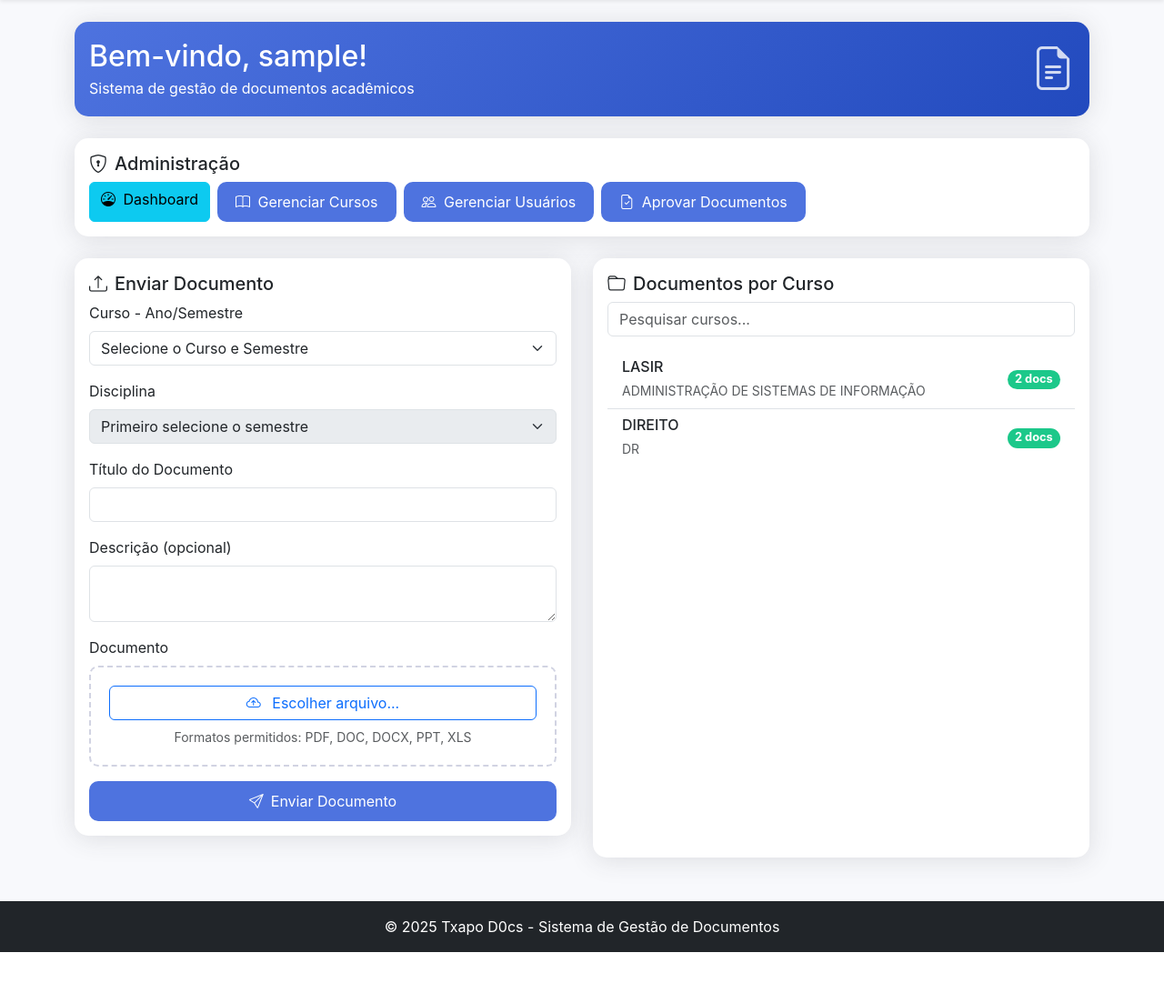
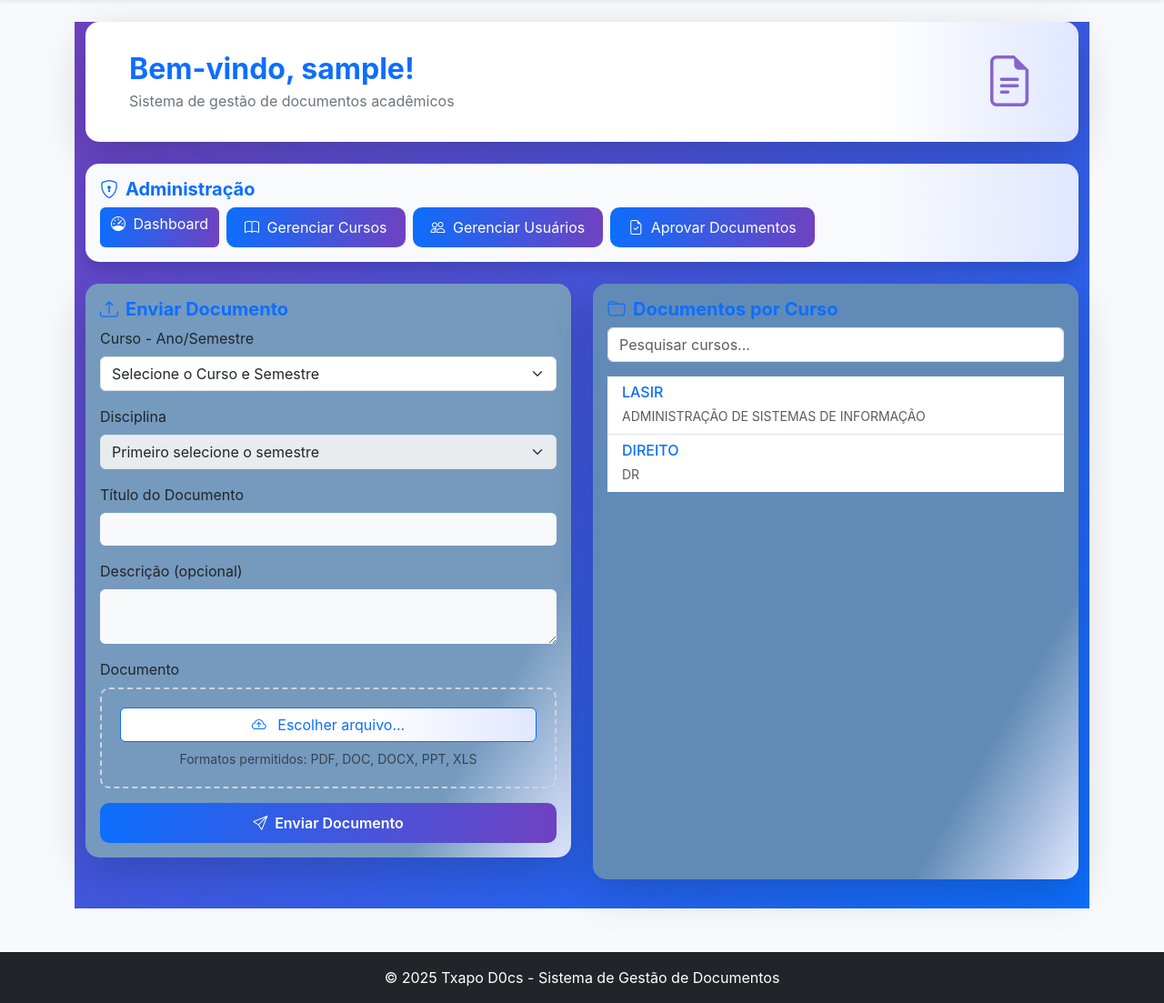
Before and after one commit to jordao1975/servidor-st, a Flask app: page /home in a window 1280 px wide. Shown: the part 56-1159 px from the top of the page at 91% size. Before the commit the page ends 1103 px from the top, so only its background shows below. Run offline with Flask 3, Linux system fonts and the light colour scheme; the visitor is signed in with stand-in values (Sample User, id 1); data comes from the database, SQL or seed files in the repository.

Commit message:
home.html

```diff
--- a/templates/home.html
+++ b/templates/home.html
@@ -1,17 +1,17 @@
 {% extends "base.html" %}
 
 {% block content %}
-<div class="row">
+<div class="row" style="background: linear-gradient(135deg, #6f42c1 0%, #0d6efd 100%); min-height: 100vh; margin: 0; padding-bottom: 2rem;">
     <div class="col-lg-12 mb-4">
-        <div class="card welcome-card">
-            <div class="card-body">
+        <div class="card welcome-card shadow-lg border-0" style="background: linear-gradient(90deg, #fff 80%, #e0e7ff 100%);">
+            <div class="card-body py-4 px-5">
                 <div class="row align-items-center">
                     <div class="col-lg-8">
-                        <h2 class="mb-1">Bem-vindo, {{ current_user.username }}!</h2>
-                        <p class="mb-0">Sistema de gestão de documentos acadêmicos</p>
+                        <h2 class="mb-1 fw-bold text-primary">Bem-vindo, {{ current_user.username }}!</h2>
+                        <p class="mb-0 text-secondary">Sistema de gestão de documentos acadêmicos</p>
                     </div>
                     <div class="col-lg-4 text-end d-none d-lg-block">
-                        <i class="bi bi-file-earmark-text" style="font-size: 3rem; opacity: 0.8;"></i>
+                        <i class="bi bi-file-earmark-text" style="font-size: 3.5rem; color: #6f42c1; opacity: 0.8;"></i>
                     </div>
                 </div>
             </div>
@@ -20,21 +20,20 @@
 
     {% if current_user.is_admin %}
     <div class="col-lg-12 mb-4">
-        <div class="card">
+        <div class="card shadow border-0" style="background: linear-gradient(90deg, #f8fafc 80%, #e0e7ff 100%);">
             <div class="card-body">
-                <h5 class="card-title"><i class="bi bi-shield-lock me-2"></i>Administração</h5>
+                <h5 class="card-title text-primary fw-bold"><i class="bi bi-shield-lock me-2"></i>Administração</h5>
                 <div class="d-flex flex-wrap gap-2">
-                    {# NOVO: Link para o Dashboard, visível apenas para administradores #}
-                    <a href="{{ url_for('dashboard') }}" class="btn btn-info">
+                    <a href="{{ url_for('dashboard') }}" class="btn btn-info admin-btn-gradient">
                         <i class="bi bi-speedometer me-1"></i> Dashboard
                     </a>
-                    <a href="{{ url_for('manage_courses') }}" class="btn btn-primary">
+                    <a href="{{ url_for('manage_courses') }}" class="btn btn-primary admin-btn-gradient">
                         <i class="bi bi-book me-1"></i> Gerenciar Cursos
                     </a>
-                    <a href="{{ url_for('manage_users') }}" class="btn btn-primary">
+                    <a href="{{ url_for('manage_users') }}" class="btn btn-primary admin-btn-gradient">
                         <i class="bi bi-people me-1"></i> Gerenciar Usuários
                     </a>
-                    <a href="{{ url_for('manage_documents') }}" class="btn btn-primary">
+                    <a href="{{ url_for('manage_documents') }}" class="btn btn-primary admin-btn-gradient">
                         <i class="bi bi-file-earmark-check me-1"></i> Aprovar Documentos
                     </a>
                 </div>
@@ -44,17 +43,15 @@
     {% endif %}
 
     <div class="col-lg-6 mb-4">
-        <div class="card h-100">
+        <div class="card h-100 shadow-lg border-0" style="background: linear-gradient(120deg, #759abe 80%, #e0e7ff 100%);">
             <div class="card-body">
-                <h5 class="card-title"><i class="bi bi-upload me-2"></i>Enviar Documento</h5>
+                <h5 class="card-title text-primary fw-bold"><i class="bi bi-upload me-2"></i>Enviar Documento</h5>
                 <form method="POST" action="{{ url_for('upload_file') }}" enctype="multipart/form-data">
                     <div class="mb-3">
                         <label for="course_structure_id" class="form-label">Curso - Ano/Semestre</label>
                         <select class="form-select" id="course_structure_id" name="course_structure_id" required onchange="updateDisciplines(this.value)">
                             <option value="" selected disabled>Selecione o Curso e Semestre</option>
-                            {# Loop pelos cursos e, para cada curso, obtém suas estruturas #}
                             {% for course in courses %}
-                                {# Chamando get_course_structures, que retorna as estruturas de um curso #}
                                 {% set structures = get_course_structures(course.id) %}
                                 {% if structures %}
                                     <optgroup label="{{ course.name }}">
@@ -66,37 +63,32 @@
                             {% endfor %}
                         </select>
                     </div>
-
                     <div class="mb-3">
                         <label for="discipline_id" class="form-label">Disciplina</label>
                         <select name="discipline_id" id="discipline_id" class="form-select" required disabled>
                             <option value="">Primeiro selecione o semestre</option>
                         </select>
                     </div>
-
                     <div class="mb-3">
                         <label for="title" class="form-label">Título do Documento</label>
-                        <input type="text" class="form-control" id="title" name="title" required>
+                        <input type="text" class="form-control bg-light border-0" id="title" name="title" required>
                     </div>
-
                     <div class="mb-3">
                         <label for="description" class="form-label">Descrição (opcional)</label>
-                        <textarea class="form-control" id="description" name="description" rows="2"></textarea>
+                        <textarea class="form-control bg-light border-0" id="description" name="description" rows="2"></textarea>
                     </div>
-
                     <div class="mb-3">
                         <label class="form-label">Documento</label>
                         <div class="file-upload">
                             <input type="file" class="d-none" id="file" name="file" required>
-                            <label for="file" class="btn btn-outline-primary w-100">
+                            <label for="file" class="btn btn-outline-primary w-100 file-btn-gradient">
                                 <i class="bi bi-cloud-arrow-up me-2"></i>
                                 <span class="file-label">Escolher arquivo...</span>
                             </label>
                             <div class="small text-muted mt-2">Formatos permitidos: PDF, DOC, DOCX, PPT, XLS</div>
                         </div>
                     </div>
-
-                    <button type="submit" class="btn btn-primary w-100">
+                    <button type="submit" class="btn btn-primary w-100 fw-semibold submit-btn-gradient" style="background: linear-gradient(90deg, #0d6efd 0%, #6f42c1 100%); border: none; color: #fff;">
                         <i class="bi bi-send me-2"></i>Enviar Documento
                     </button>
                 </form>
@@ -105,24 +97,20 @@
     </div>
 
     <div class="col-lg-6">
-        <div class="card h-100">
+        <div class="card h-100 shadow-lg border-0" style="background: linear-gradient(120deg, #618bb6 80%, #e0e7ff 100%);">
             <div class="card-body">
-                <h5 class="card-title"><i class="bi bi-folder me-2"></i>Documentos por Curso</h5>
-
-                {# Barra de Pesquisa para Cursos #}
+                <h5 class="card-title text-primary fw-bold"><i class="bi bi-folder me-2"></i>Documentos por Curso</h5>
                 <input type="text" id="courseSearch" class="form-control mb-3" placeholder="Pesquisar cursos...">
-
                 {% if courses %}
                     <div class="list-group list-group-flush" id="courseList">
                         {% for course in courses %}
                             <a href="{{ url_for('view_course', course_id=course.id) }}"
-                               class="list-group-item list-group-item-action d-flex justify-content-between align-items-center course-item">
+                               class="list-group-item list-group-item-action d-flex justify-content-between align-items-center course-item course-item-anim" style="transition: box-shadow 0.2s, transform 0.2s;">
                                 <div>
-                                    <h6 class="mb-1">{{ course.name }}</h6>
+                                    <h6 class="mb-1 text-primary">{{ course.name }}</h6>
                                     <small class="text-muted">{{ course.description }}</small>
                                 </div>
-                                <span class="badge course-badge rounded-pill">
-                                    {# Chamando get_course_documents para contar documentos aprovados por curso #}
+                                <span class="badge course-badge rounded-pill bg-gradient" style="background: linear-gradient(90deg, #0d6efd 0%, #6f42c1 100%); color: #fff; font-size: 1em;">
                                     {{ get_course_documents(course.id)|length }} docs
                                 </span>
                             </a>
@@ -130,7 +118,7 @@
                     </div>
                 {% else %}
                     <div class="text-center py-4">
-                        <i class="bi bi-folder-x" style="font-size: 2rem; color: #d1d3e2;"></i>
+                        <i class="bi bi-folder-x" style="font-size: 2rem; color: #343d83;"></i>
                         <p class="mt-2 text-muted">Nenhum curso disponível para visualização de documentos.</p>
                     </div>
                 {% endif %}
@@ -139,6 +127,36 @@
     </div>
 </div>
 
+<style>
+.admin-btn-gradient {
+    background: linear-gradient(90deg, #0d6efd 0%, #6f42c1 100%) !important;
+    border: none !important;
+    color: #fff !important;
+    transition: box-shadow 0.2s, transform 0.2s;
+}
+.admin-btn-gradient:hover, .submit-btn-gradient:hover, .file-btn-gradient:hover {
+    box-shadow: 0 0.5rem 1rem rgba(111,66,193,0.15);
+    transform: translateY(-2px) scale(1.03);
+    filter: brightness(1.08);
+}
+.submit-btn-gradient {
+    background: linear-gradient(90deg, #0d6efd 0%, #6f42c1 100%) !important;
+    border: none !important;
+    color: #fff !important;
+    transition: box-shadow 0.2s, transform 0.2s;
+}
+.file-btn-gradient {
+    background: linear-gradient(90deg, #fff 60%, #e0e7ff 100%) !important;
+    border: 1px solid #0d6efd !important;
+    color: #0d6efd !important;
+    transition: box-shadow 0.2s, transform 0.2s;
+}
+.course-item-anim:hover {
+    box-shadow: 0 0.5rem 1rem rgba(13,110,253,0.10);
+    transform: translateY(-2px) scale(1.02);
+    background: #f0f4ff;
+}
+</style>
 <script>
 // Função JavaScript para atualizar as disciplinas com base na estrutura de curso selecionada
 function updateDisciplines(structureId) {
```
